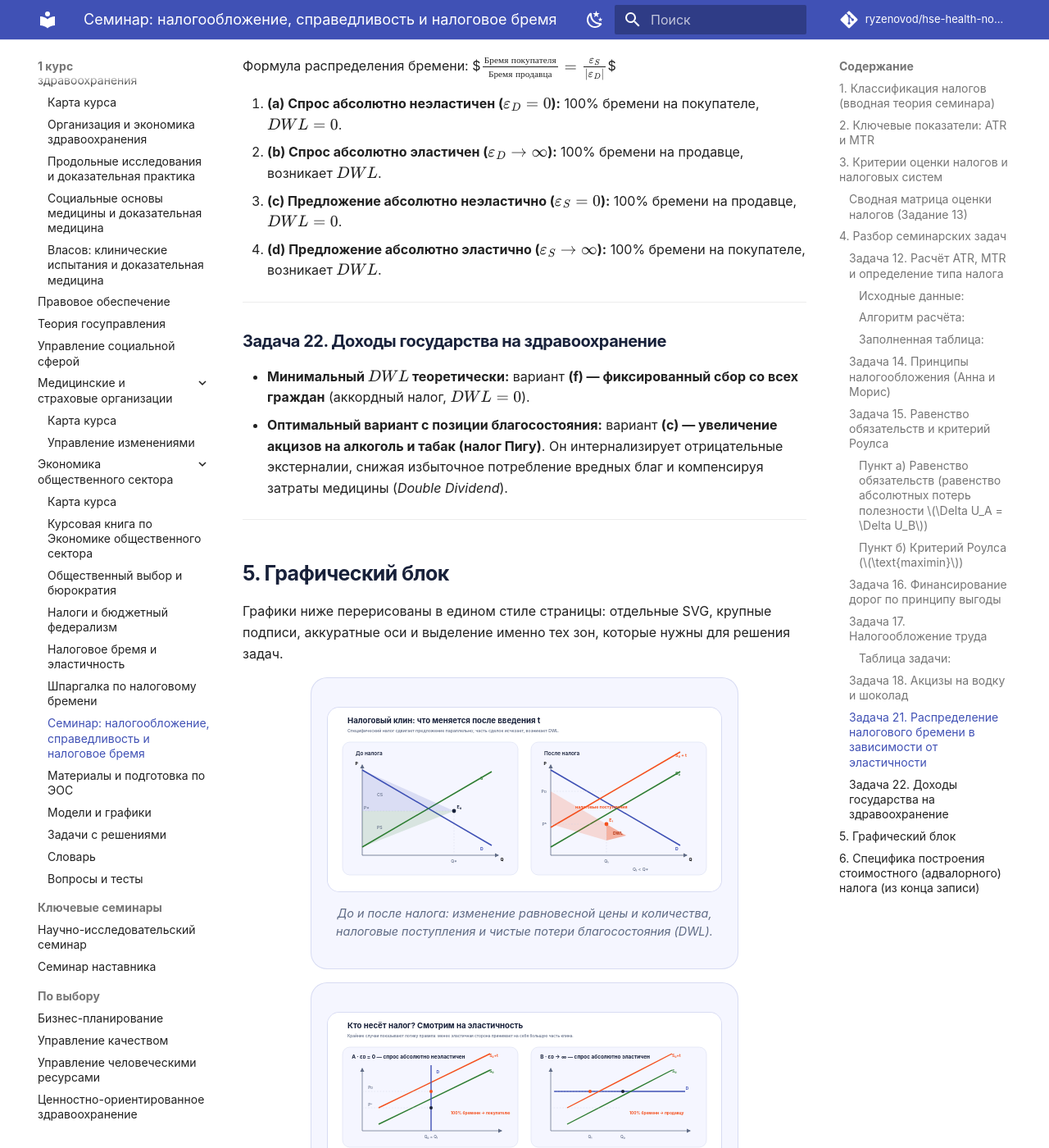
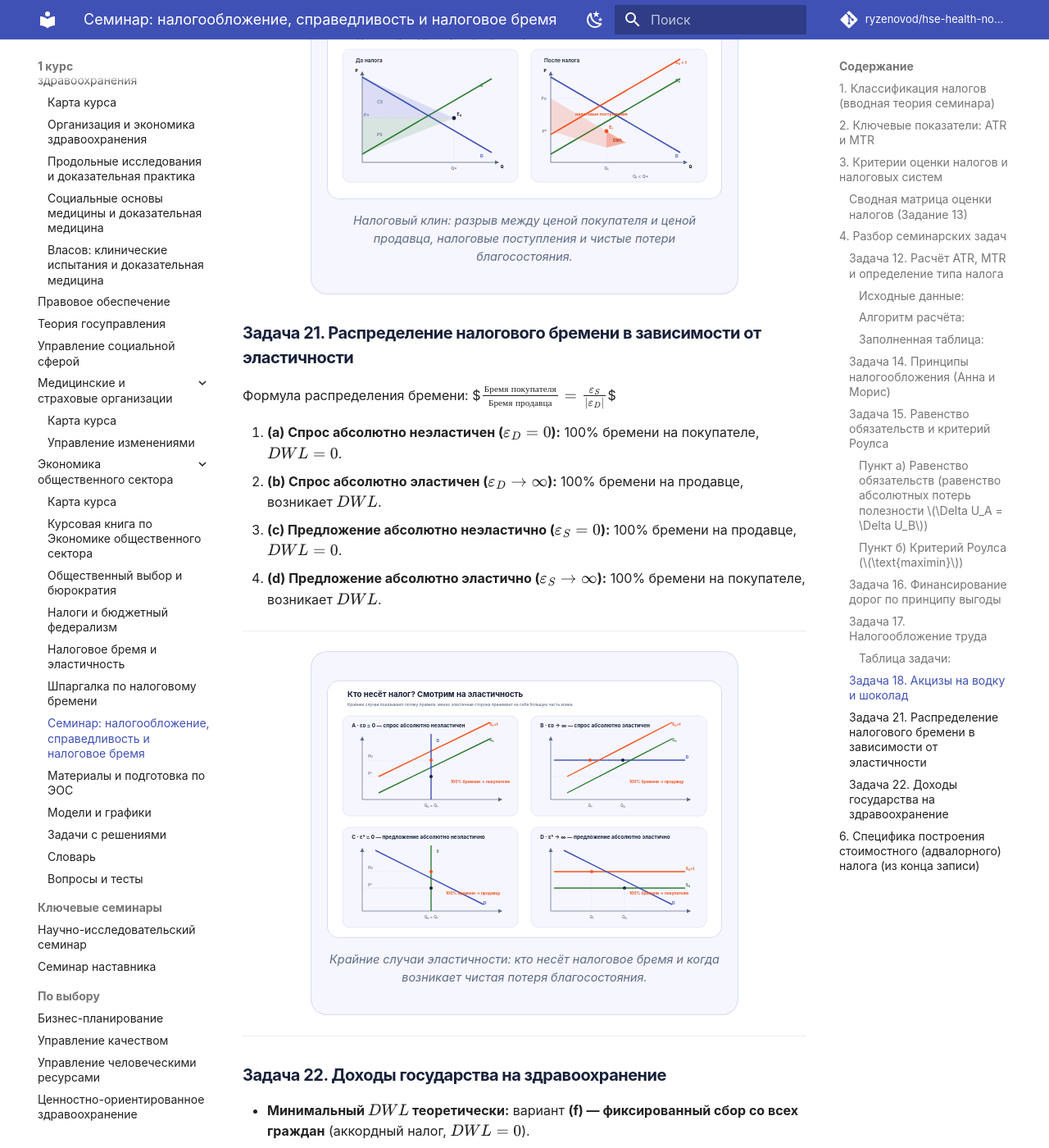
Before and after one commit to ryzenovod/hse-health-notes, an MkDocs documentation site: the page built from docs/year-1/public-sector-economics-tax-seminar.md, in a window 1280 px wide and 1400 px high, scrolled down 8634 px. Shown: the whole window at 82% size. Built offline with MkDocs 1.6.1 and Material for MkDocs 9.7.7, drawn with Linux system fonts in a browser that asks for light colours; comment, search, counter and statistics services are not loaded; some of the changed text lies outside the part shown.

Commit message:
Place tax graphs next to the relevant seminar tasks

```diff
--- a/docs/year-1/public-sector-economics-tax-seminar.md
+++ b/docs/year-1/public-sector-economics-tax-seminar.md
@@ -224,6 +224,11 @@ $$5 - 0{,}5(6 - T_B) = 8 - T_B \implies 2 + 0{,}5 T_B = 8 - T_B \implies 1{,}5 T
 
 ---
 
+<figure class="lecture-figure" markdown>
+[![Налоговый клин, налоговые поступления и чистые потери благосостояния](../assets/eos-materials/tax-incidence-dwl.svg)](../assets/eos-materials/tax-incidence-dwl.svg)
+<figcaption>Налоговый клин: разрыв между ценой покупателя и ценой продавца, налоговые поступления и чистые потери благосостояния.</figcaption>
+</figure>
+
 ### Задача 21. Распределение налогового бремени в зависимости от эластичности
 
 Формула распределения бремени:
@@ -236,36 +241,19 @@ $$\frac{\text{Бремя покупателя}}{\text{Бремя продавц
 
 ---
 
+<figure class="lecture-figure" markdown>
+[![Четыре крайних случая распределения налогового бремени при абсолютной эластичности спроса и предложения](../assets/eos-materials/tax-incidence-elasticity-extremes.svg)](../assets/eos-materials/tax-incidence-elasticity-extremes.svg)
+<figcaption>Крайние случаи эластичности: кто несёт налоговое бремя и когда возникает чистая потеря благосостояния.</figcaption>
+</figure>
+
+---
+
 ### Задача 22. Доходы государства на здравоохранение
 
 * **Минимальный $DWL$ теоретически:** вариант **(f) — фиксированный сбор со всех граждан** (аккордный налог, $DWL = 0$).
 * **Оптимальный вариант с позиции благосостояния:** вариант **(c) — увеличение акцизов на алкоголь и табак (налог Пигу)**. Он интернализирует отрицательные экстерналии, снижая избыточное потребление вредных благ и компенсируя затраты медицины (*Double Dividend*).
 
 ---
-
-## 5. Графический блок
-
-Графики ниже перерисованы в едином стиле страницы: отдельные SVG, крупные подписи, аккуратные оси и выделение именно тех зон, которые нужны для решения задач.
-
-<figure class="lecture-figure" markdown>
-[![Рыночное равновесие до и после специфического налога: налоговые поступления и DWL](../assets/eos-materials/tax-incidence-dwl.svg)](../assets/eos-materials/tax-incidence-dwl.svg)
-<figcaption>До и после налога: изменение равновесной цены и количества, налоговые поступления и чистые потери благосостояния (DWL).</figcaption>
-</figure>
-
-<figure class="lecture-figure" markdown>
-[![Четыре крайних случая распределения налогового бремени при абсолютной эластичности спроса и предложения](../assets/eos-materials/tax-incidence-elasticity-extremes.svg)](../assets/eos-materials/tax-incidence-elasticity-extremes.svg)
-<figcaption>Задача 21: четыре предельных случая. Доля бремени определяется тем, какая сторона рынка менее эластична.</figcaption>
-</figure>
-
-<figure class="lecture-figure" markdown>
-[![Сравнение налогового бремени на рынке водки с неэластичным спросом и шоколада с эластичным спросом](../assets/eos-materials/tax-incidence-vodka-chocolate.svg)](../assets/eos-materials/tax-incidence-vodka-chocolate.svg)
-<figcaption>Задача 18: при неэластичном спросе большая часть налога переносится на покупателя; при эластичном — большая часть остаётся на продавце.</figcaption>
-</figure>
-
-<figure class="lecture-figure" markdown>
-[![Сравнение специфического и адвалорного налогов: параллельный сдвиг и изменение наклона предложения](../assets/eos-materials/tax-specific-vs-advalorem.svg)](../assets/eos-materials/tax-specific-vs-advalorem.svg)
-<figcaption>Специфический налог даёт постоянный вертикальный разрыв; адвалорный меняет наклон кривой предложения.</figcaption>
-</figure>
 
 ---
 
@@ -280,5 +268,10 @@ $$\frac{\text{Бремя покупателя}}{\text{Бремя продавц
    Кривая эффективного спроса поворачивается **по часовой стрелке (вниз)**, выходя из точки максимальной цены:
    $$P_{\text{нетто}} = P_{\text{брутто}} \times (1 - \tau)$$
 
+<figure class="lecture-figure" markdown>
+[![Сравнение специфического и адвалорного налогов: параллельный сдвиг и изменение наклона предложения](../assets/eos-materials/tax-specific-vs-advalorem.svg)](../assets/eos-materials/tax-specific-vs-advalorem.svg)
+<figcaption>Специфический налог даёт постоянный вертикальный разрыв; адвалорный меняет наклон кривой предложения.</figcaption>
+</figure>
+
 > **Главный вывод семинара:**
 > Вне зависимости от формы установления налога (специфический или стоимостной) и юридического плательщика (продавец или покупатель), **экономическое распределение бремени налога строго определяется исключительно соотношением ценовых эластичностей спроса и предложения**. Кто менее эластичен — тот и платит.
```
